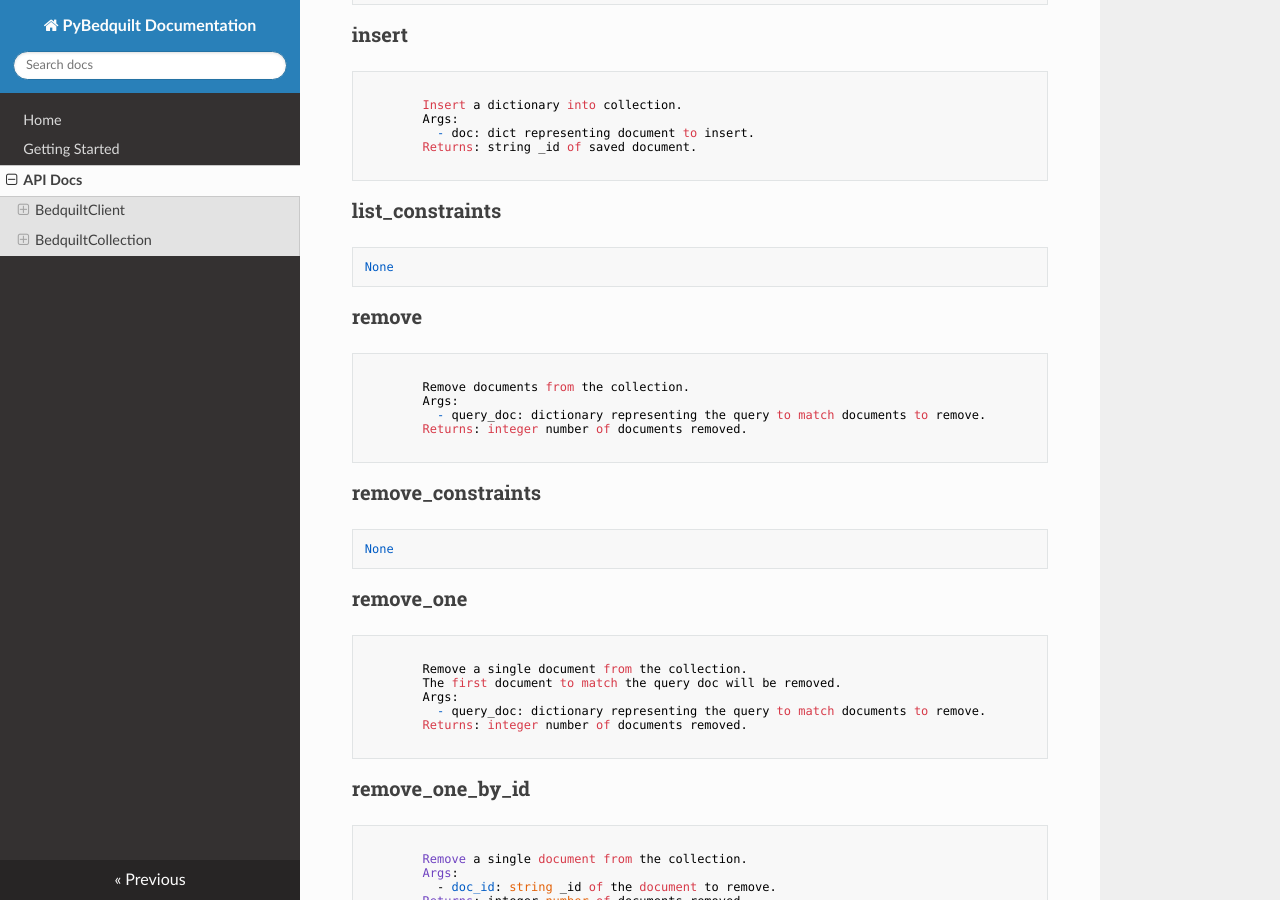
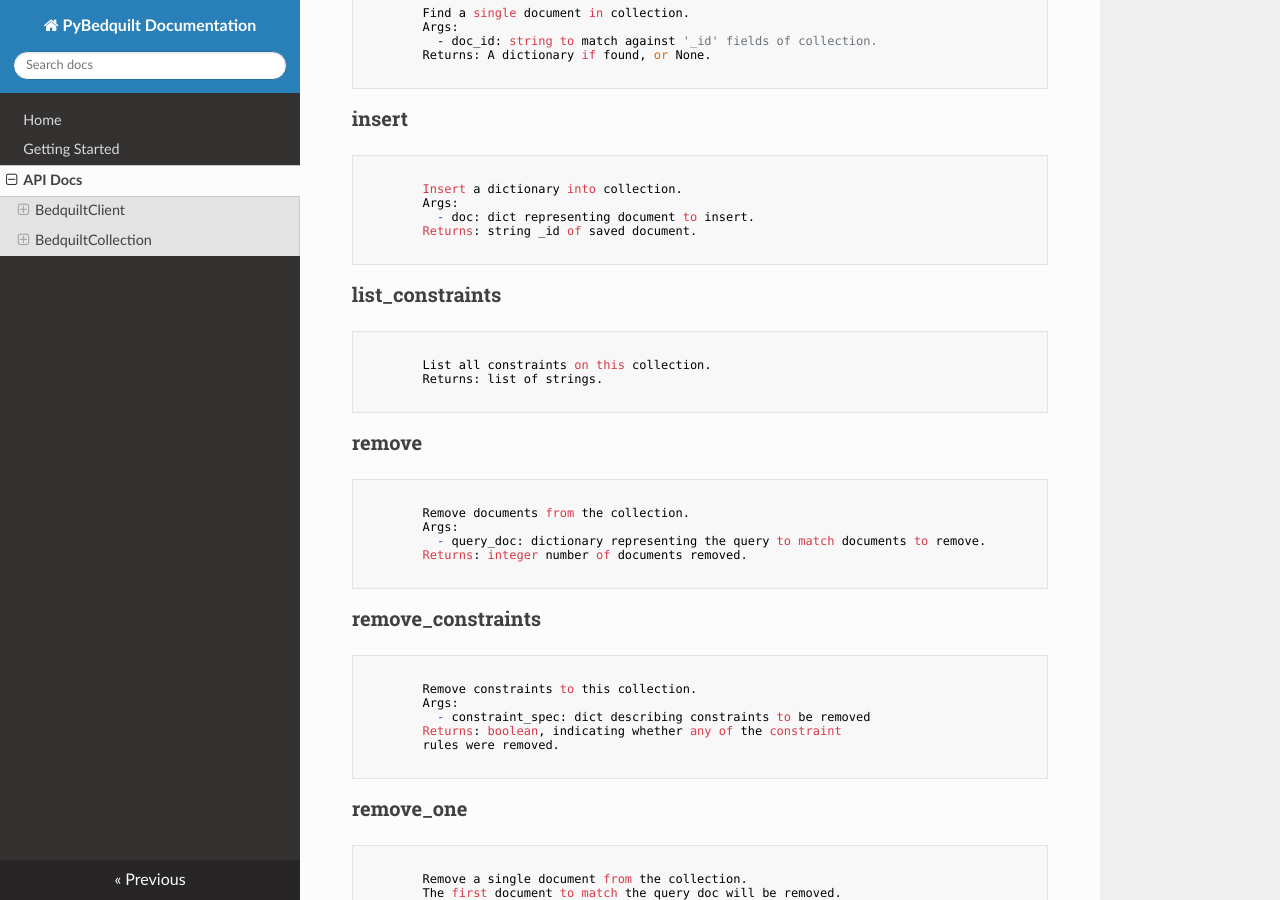
Before and after one commit to BedquiltDB/pybedquilt, an MkDocs documentation site: the page built from docs/api_docs.md, in a window 1280 px wide and 900 px high, scrolled down 2247 px. Built offline with MkDocs 1.6.1, drawn with Linux system fonts in a browser that asks for light colours; nearby versions of some CDN libraries; old or Windows-style settings are respelled for this version of MkDocs; some of the changed text lies outside the part shown.

Commit message:
build docs again

````diff
--- a/docs/api_docs.md
+++ b/docs/api_docs.md
@@ -95,7 +95,13 @@
 ### add\_constraints
 
 ```
-None
+
+        Add constraints to this collection.
+        Args:
+          - constraint_spec: dict describing constraints to add
+        Returns: boolean, indicating whether any of the constraint
+        rules were applied.
+
 ```
 
 
@@ -170,7 +176,10 @@
 ### list\_constraints
 
 ```
-None
+
+        List all constraints on this collection.
+        Returns: list of strings.
+
 ```
 
 
@@ -191,7 +200,13 @@
 ### remove\_constraints
 
 ```
-None
+
+        Remove constraints to this collection.
+        Args:
+          - constraint_spec: dict describing constraints to be removed
+        Returns: boolean, indicating whether any of the constraint
+        rules were removed.
+
 ```
 
 
````
